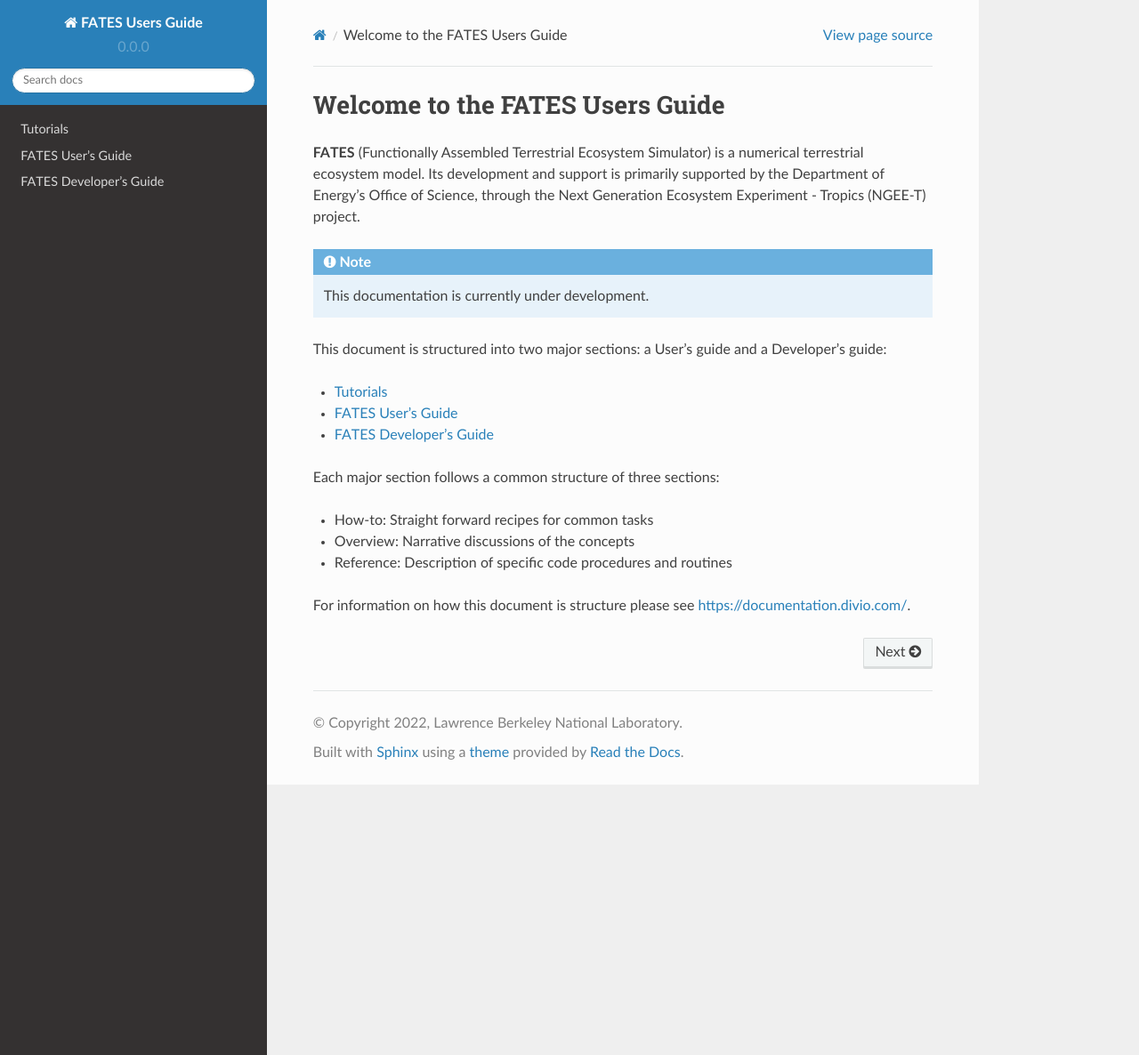
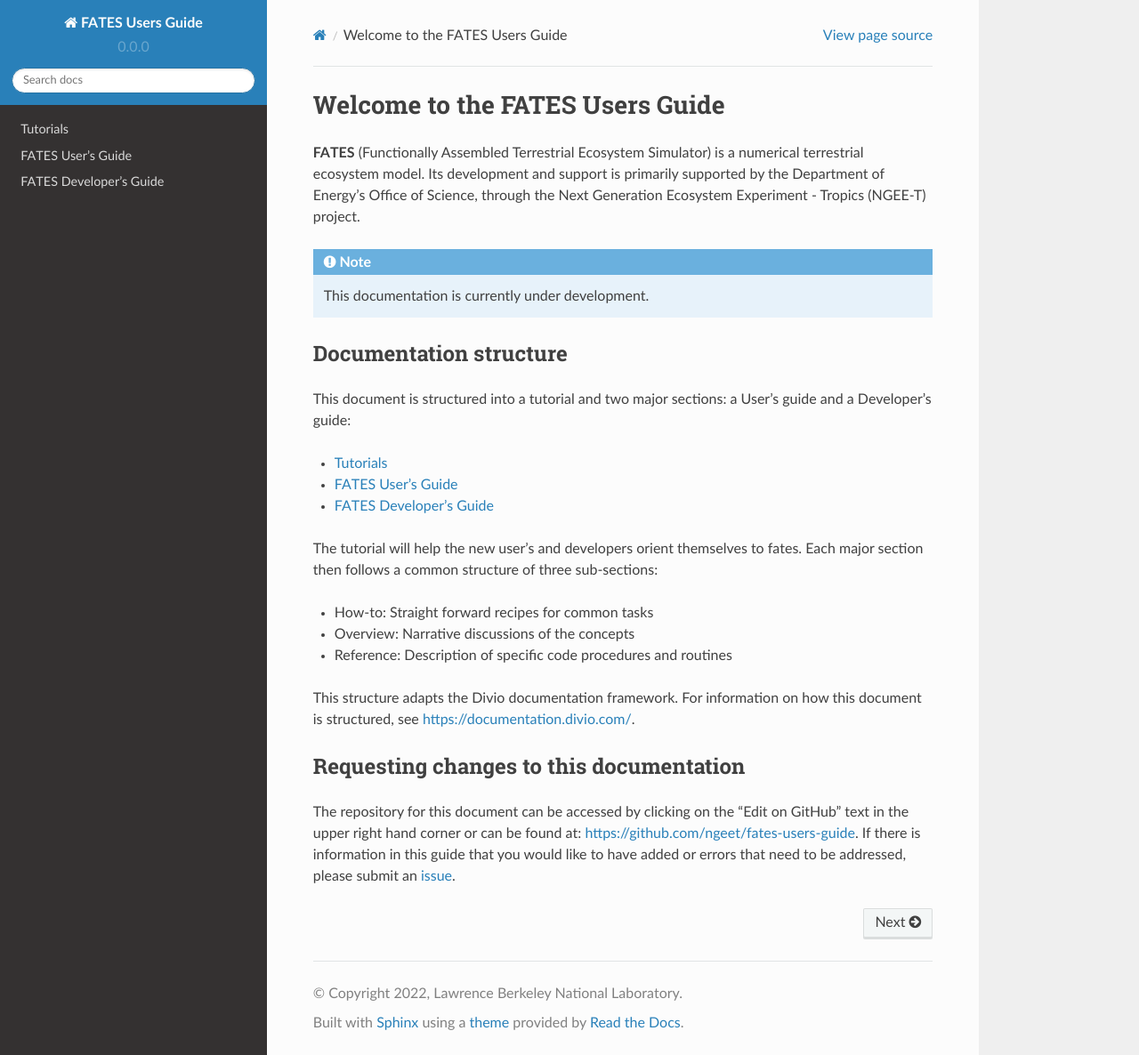
Before and after one commit to NGEET/fates-users-guide, a Sphinx documentation site: the page built from docs/source/index.rst, in a window 1280 px wide and 1186 px high. Shown: the whole window at 89% size. Built offline with Sphinx 7.4.7 and the Read the Docs theme 2.0.0, drawn with Linux system fonts in a browser that asks for light colours.

Commit message:
adding links and headings to index page

```diff
--- a/docs/source/index.rst
+++ b/docs/source/index.rst
@@ -7,7 +7,11 @@ Welcome to the FATES Users Guide
 
    This documentation is currently under development.
 
-This document is structured into two major sections: a User's guide and a Developer's guide:
+
+Documentation structure
+-----------------------
+
+This document is structured into a tutorial and two major sections: a User's guide and a Developer's guide:
 
 .. toctree::
    :maxdepth: 1
@@ -16,10 +20,17 @@ This document is structured into two major sections: a User's guide and a Develo
    user/users-guide
    developer/developer-guide
 
-Each major section follows a common structure of three sections:
+The tutorial will help the new user's and developers orient themselves to fates.  Each major section then follows a common structure of three sub-sections:
 
 - How-to: Straight forward recipes for common tasks
 - Overview: Narrative discussions of the concepts
 - Reference: Description of specific code procedures and routines
 
-For information on how this document is structure please see https://documentation.divio.com/.
+This structure adapts the Divio documentation framework.  For information on how this document is structured, see https://documentation.divio.com/.
+
+Requesting changes to this documentation
+----------------------------------------
+
+The repository for this document can be accessed by clicking on the "Edit on GitHub" text in the upper right hand corner or can be found at: https://github.com/ngeet/fates-users-guide.  If there is information in this guide that you would like to have added or errors that need to be addressed, please submit an `issue`_.
+
+.. _issue: https://github.com/ngeet/fates-users-guide/issues
```
